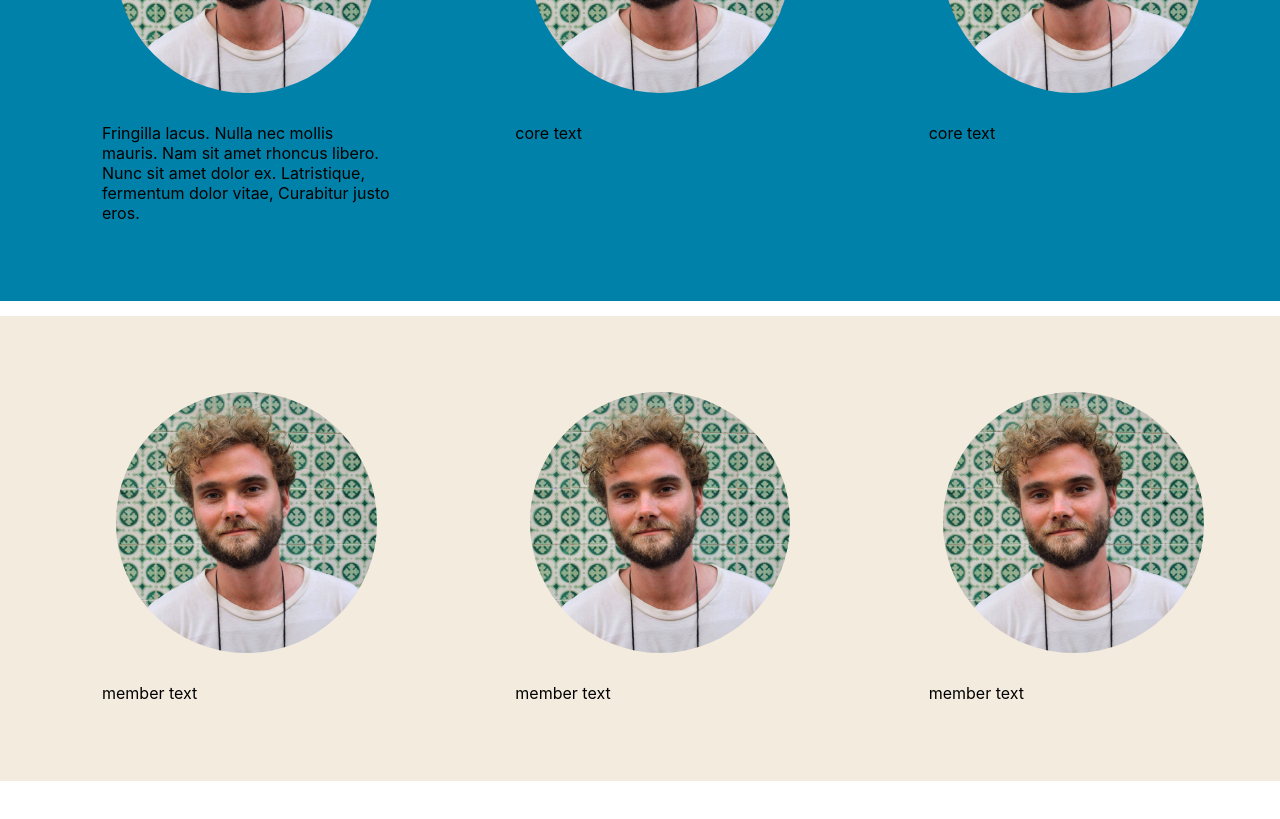
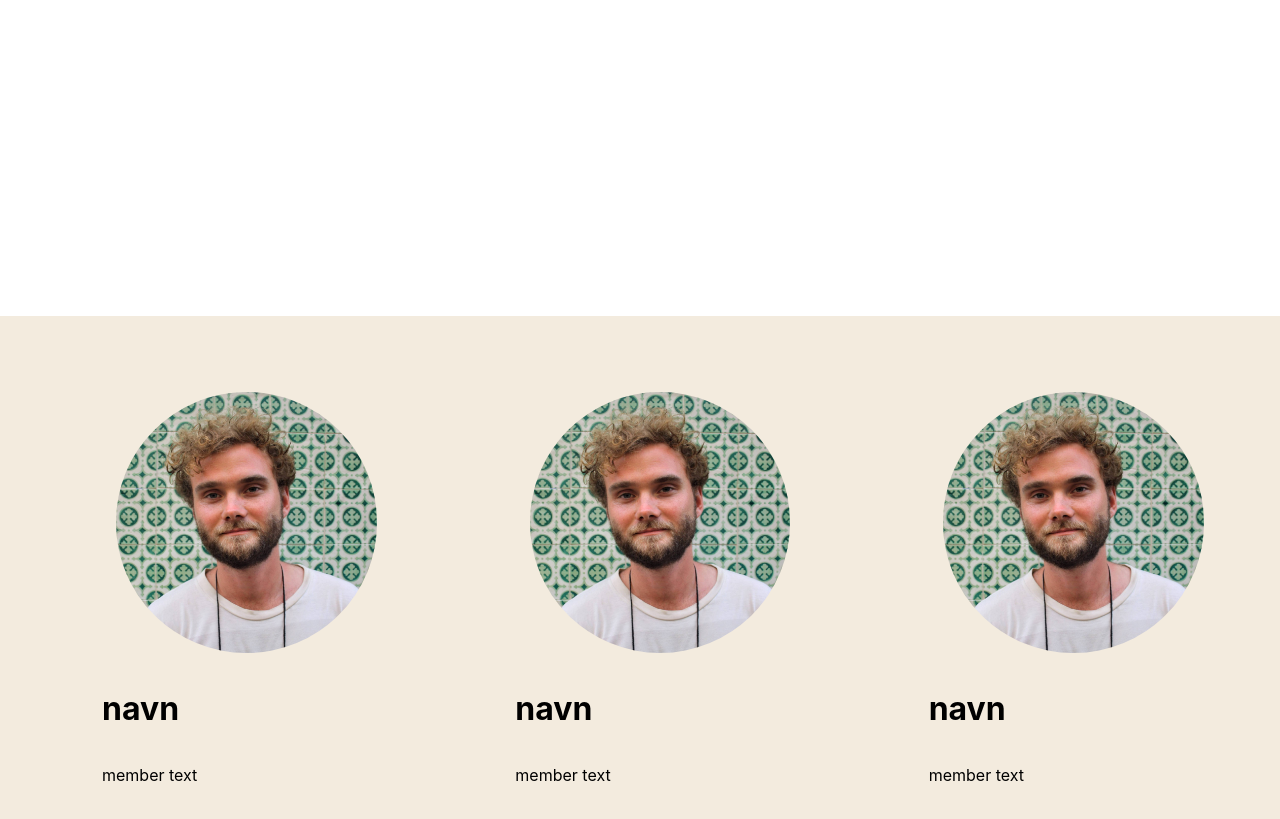
Before and after one commit to LasseRB/droemmehavet_website, a React (Create React App) app in the folder droemmehavet_homepage/: page /omos in a window 1280 px wide. Shown: the part 1160-1979 px from the top of the page. Built offline with nearby package versions, Linux system fonts and the light colour scheme; no server answers.

Commit message:
Added core teamembers, styled about page

```diff
--- a/droemmehavet_homepage/src/AboutPage/AboutPage_Components/TeamMembers.js
+++ b/droemmehavet_homepage/src/AboutPage/AboutPage_Components/TeamMembers.js
@@ -4,33 +4,39 @@ import teamMemberPhoto from "../../Team_Member_Photo_placeholder.jpg";
 export default function TeamMembers(props) {
   const teamMemberArray = [
     {
-      type: "core",
+      type: "Nikolaj Mollerup",
       img: teamMemberPhoto,
+      name: "navn",
       text: "Fringilla lacus. Nulla nec mollis mauris. Nam sit amet rhoncus libero. Nunc sit amet dolor ex. Latristique, fermentum dolor vitae, Curabitur justo eros.",
     },
     {
-      type: "core",
+      type: "Esther Rützou",
       img: teamMemberPhoto,
-      text: "core text",
+      name: "navn",
+      text: "er forfatter og fortæller. Alle historier er opstået i Esthers krøllede hjerne, og det er også Esthers stemme, I hører, når lytter til historierne. Esther tager sig i øvrigt af de forskellige administrative opgaver i Drømmehavet. esther@droemmehavet.dk",
     },
     {
-      type: "core",
+      type: "Lasse Rützou Bruntse",
       img: teamMemberPhoto,
+      name: "navn",
       text: "core text",
     },
     {
       type: "member",
       img: teamMemberPhoto,
+      name: "navn",
       text: "member text",
     },
     {
       type: "member",
       img: teamMemberPhoto,
+      name: "navn",
       text: "member text",
     },
     {
       type: "member",
       img: teamMemberPhoto,
+      name: "navn",
       text: "member text",
     },
   ];
@@ -41,6 +47,7 @@ export default function TeamMembers(props) {
       return (
         <li className="TeamMember">
           <img src={member.img} />
+          <h1>{member.name} </h1>
           <p>{member.text}</p>
         </li>
       );
--- a/droemmehavet_homepage/src/AboutPage/AboutPage_StyleComponents/_AboutPage.scss
+++ b/droemmehavet_homepage/src/AboutPage/AboutPage_StyleComponents/_AboutPage.scss
@@ -18,19 +18,19 @@
       align-self: center;
       width: 73%;
       text-align: center;
-      @include headerText(#0368ff, 3vw);
+      @include headerText($blue-main, 3vw);
       font-family: $logo-font-family;
     }
     #p1 {
       margin-left: 10%;
       align-items: flex-start;
-      @include paragraph(#0368ff, 1.5vw);
+      @include paragraph($blue-main, 1.5vw);
       width: 40%;
     }
     #p2 {
       margin-right: 10%;
       align-self: flex-end;
-      @include paragraph(#0368ff, 1.5vw);
+      @include paragraph($blue-main, 1.5vw);
       width: 40%;
     }
   }
@@ -43,7 +43,15 @@
       display: flex;
       flex-direction: row;
       justify-content: space-between;
-      background-color: #0081a9;
+      background-color: $blue-thrid;
+
+      h1 {
+        @include headerText($orange-main, 1.5vw);
+        text-align: center;
+      }
+      p {
+        @include paragraph($orange-main, 1vw);
+      }
     }
   }
 
--- a/droemmehavet_homepage/src/AboutPage/AboutPage_StyleComponents/_TeamMember.scss
+++ b/droemmehavet_homepage/src/AboutPage/AboutPage_StyleComponents/_TeamMember.scss
@@ -10,8 +10,4 @@
     width: 90%;
     height: auto;
   }
-
-  p {
-    width: 100%;
-  }
 }
--- a/droemmehavet_homepage/src/Shared/Shared_Style_Components/_Variables.scss
+++ b/droemmehavet_homepage/src/Shared/Shared_Style_Components/_Variables.scss
@@ -6,7 +6,7 @@ $blue-second: #1f7ed6;
 $blue-thrid: #0081a9;
 $cream-light: #fffbe8;
 $cream-dark: #f3ebde;
-$orange-main: #ffbb0d;
+$orange-main: #F1B917;
 
 $header-font-family: "Pathway Gothic One", sans-serif;
 $paragraph-font-familiy: "PT Sans Narrow";
```
